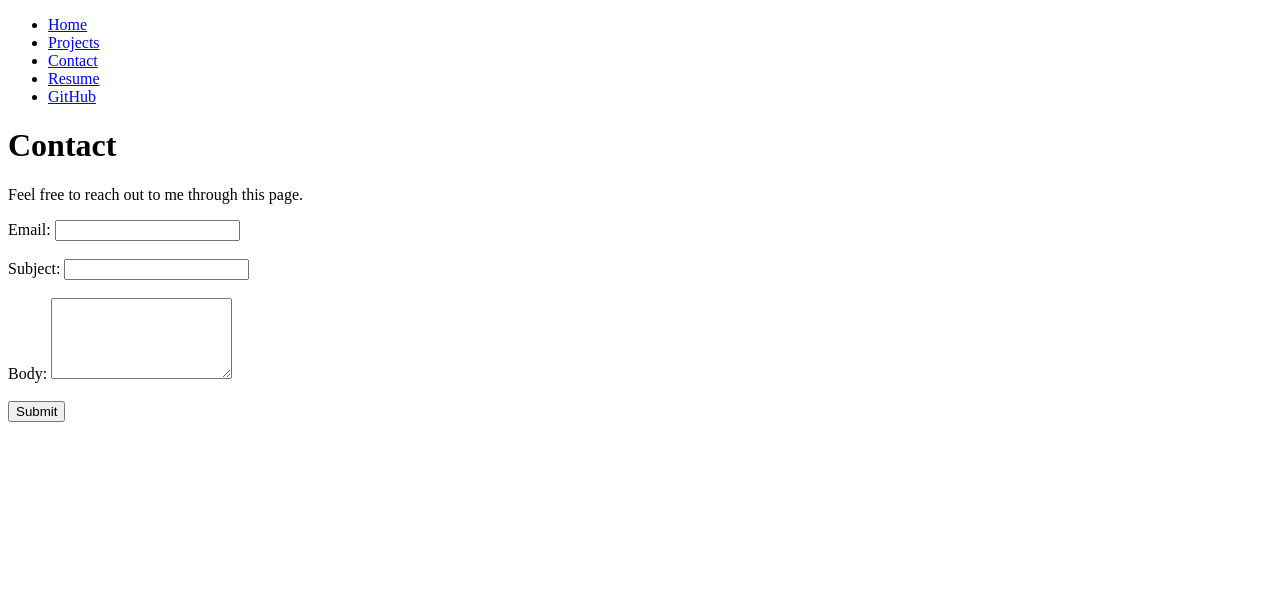
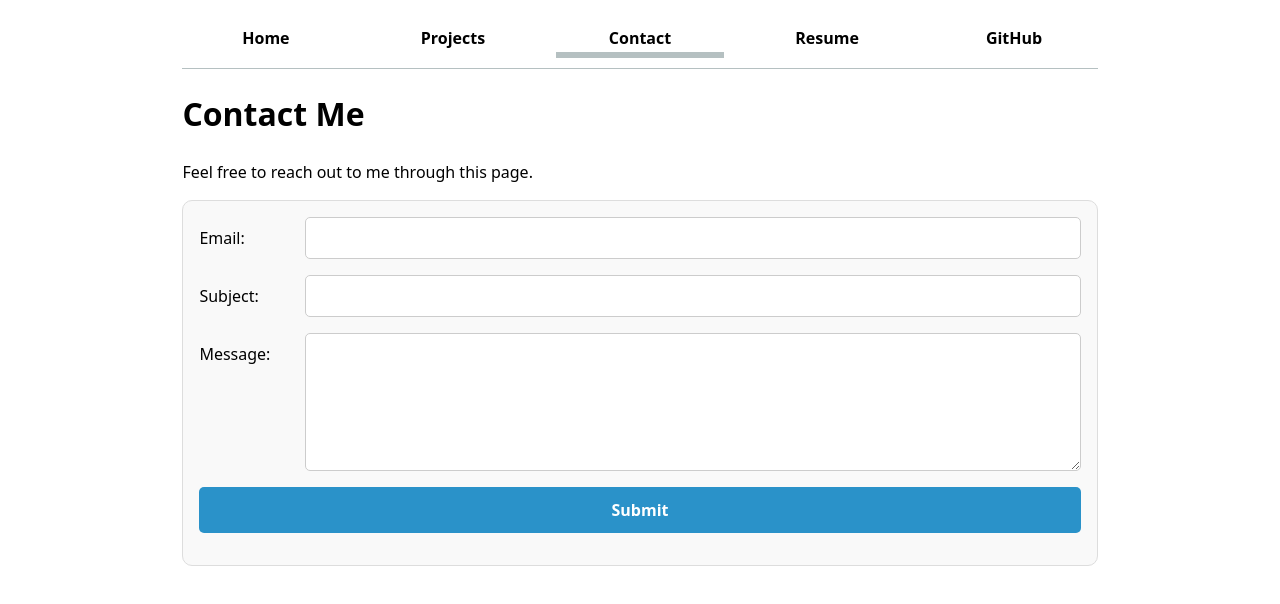
Before and after one commit to artyjb/portfolio, a plain HTML site: page contact/index.html in a window 1280 px wide. Drawn offline with Linux system fonts and the light colour scheme.

Commit message:
Worked on styling website
created style.css, routed links, styled menu bar, home page, and contact page

```diff
--- a/contact/index.html
+++ b/contact/index.html
@@ -11,23 +11,26 @@
         <ul>
             <li><a href="../index.html">Home</a></li>
             <li><a href="../projects/index.html">Projects</a></li>
-            <li><a href="index.html">Contact</a></li>
+            <li><a href="index.html" class="current">Contact</a></li> <!-- Add class="current" -->
             <li><a href="../resume/index.html">Resume</a></li>
-            <li><a href="https://github.com/arthurbrown" target="_blank">GitHub</a></li>
+            <li><a href="https://github.com/artyjb" target="_blank">GitHub</a></li>
         </ul>
     </nav>
-    <h1>Contact</h1>
+    <h1>Contact Me</h1>
     <p>Feel free to reach out to me through this page.</p>
     <form action="mailto:ajbrown@ucsd.edu" method="POST" enctype="text/plain">
-        <label for="email">Email:</label>
-        <input type="email" id="email" name="email" required>
-        <br><br>
-        <label for="subject">Subject:</label>
-        <input type="text" id="subject" name="subject" required>
-        <br><br>
-        <label for="Body">Body:</label>
-        <textarea id="Body" name="body" rows="5" required></textarea>
-        <br><br>
+        <div class="form-row">
+            <label for="email">Email:</label>
+            <input type="email" id="email" name="email" required>
+        </div>
+        <div class="form-row">
+            <label for="subject">Subject:</label>
+            <input type="text" id="subject" name="subject" required>
+        </div>
+        <div class="form-row">
+            <label for="Body">Message:</label>
+            <textarea id="Body" name="body" rows="5" required></textarea>
+        </div>
         <button>Submit</button>
     </form>
 </body>
--- a/style.css
+++ b/style.css
@@ -0,0 +1,165 @@
+/* Define the accent color on the <html> element */
+html {
+    --color-accent: #2a92c9; /* Set the accent color to a darker blue */
+    accent-color: var(--color-accent); /* Apply the accent color globally */
+
+}
+
+/* Body styling */
+body {
+    font: 100%/1.5 system-ui; /* Set line height and font */
+    max-width: 100ch; /* Limit body width */
+    margin-inline: auto; /* Center content horizontally */
+    padding: 0 20px; /* Add padding for spacing */
+}
+
+/* Navigation bar styling */
+nav {
+    display: flex; /* Enable Flexbox layout */
+    justify-content: space-around; /* Space out links evenly */
+    align-items: center; /* Align items vertically */
+    padding: 10px 0; /* Add padding for spacing */
+    border-bottom: 1px solid oklch(80% 3% 200); /* Add a bottom gray border */
+    position: relative; /* Enable positioning for pseudo-elements */
+}
+
+nav ul {
+    list-style: none; /* Remove bullet points */
+    margin: 0; /* Remove default margin */
+    padding: 0; /* Remove default padding */
+    display: flex; /* Make the <ul> a flex container */
+    gap: 20px; /* Add spacing between items */
+    width: 100%; /* Ensure the navigation spans the full width */
+}
+
+nav li {
+    margin: 0; /* Remove default margin */
+    padding: 0; /* Remove default padding */
+    flex: 1; /* Make each link take up equal space */
+    text-align: center; /* Center the text within each link */
+}
+
+/* Navigation links */
+nav a {
+    text-decoration: none; /* Remove underline from links */
+    color: inherit; /* Use the current text color */
+    font-weight: bold; /* Optional: Make links bold */
+    padding: 0.5em; /* Add spacing around each link */
+    text-align: center; /* Center the text inside the link box */
+    display: block; /* Ensure the link behaves like a block element */
+    position: relative; /* Enable positioning for pseudo-elements */
+}
+
+/* Current page link styling */
+nav a.current {
+    color: inherit; /* Keep the text color unchanged */
+    font-weight: bold; /* Make it stand out */
+    padding-bottom: 0.1em; /* Reduce padding to counter the border height */
+    border-bottom: 0.4em solid oklch(80% 3% 200); /* Add a thick gray bottom border */
+}
+
+/* Hover effect for navigation links */
+nav a:hover:not(.current)::after {
+    content: ""; /* Add a pseudo-element for the hover bar */
+    position: absolute;
+    bottom: -1px;/* Align the bar to overlap the nav's bottom border */
+    left: 0;
+    right: 0;
+    height: 0.4em; /* Match the desired thickness */
+    background-color: var(--color-accent); /* Use the accent color */
+
+}
+
+/* Content container for text and image */
+.content-container {
+    margin: 0 auto; /* Center the content container */
+    max-width: 100ch; /* Limit the width of the content */
+    padding: 0 ; /* Add padding for spacing */
+}
+
+/* Paragraph inside the content container */
+.content-container p {
+    margin: 0 0 20px 0; /* Add spacing below the paragraph */
+}
+
+/* Figure inside the content container */
+.content-container figure {
+    margin: 0; /* Remove default margins */
+    text-align: left; /* Align the caption to the left */
+}
+
+/* Image inside the figure */
+.scaled-image {
+    max-width: 56%; /* Ensure the image does not exceed the width of its container */
+    height: auto; /* Maintain the aspect ratio */
+    display: block; /* Remove any inline spacing issues */
+    margin-left: 0; /* Center the image horizontally */
+}
+
+/* Ensure form controls inherit the font from their parent */
+input, textarea, button {
+    font: inherit; /* Inherit font styles from parent elements */
+    padding: 0.5em; /* Add padding for better usability */
+    border: 1px solid #ccc; /* Add a light border */
+    border-radius: 5px; /* Add rounded corners */
+    box-sizing: border-box; /* Include padding and border in the element's total width */
+    width: 100%; /* Make inputs and textarea span the full width of their container */
+    margin-bottom: 1em; /* Add spacing between form elements */
+}
+
+/* Style the form container */
+form {
+    width: 100%; /* Ensure the form spans the full width of its container */
+    box-sizing: border-box; /* Include padding and border in the element's total width */
+    margin: 0 auto; /* Center the form horizontally */
+    padding: 1em; /* Add padding inside the form */
+    background-color: #f9f9f9; /* Add a light background color */
+    border: 1px solid #ddd; /* Add a light border around the form */
+    border-radius: 10px; /* Add rounded corners to the form */
+    display: flex;
+    flex-direction: column; /* Stack form rows vertically */
+    gap: 1em; /* Add spacing between rows */
+}
+
+/* Style each form row */
+form .form-row {
+    display: flex; /* Align label and input side by side */
+    align-items: baseline; /* Align the label and input text baselines */
+    gap: 1em; /* Add spacing between the label and input */
+    width: 100%; /* Ensure the row spans the full width of the form */
+}
+
+/* Style the labels */
+form label {
+    flex: 0 0 90px; /* Set a fixed width for all labels (adjust as needed) */
+    text-align: left; /* Align the label text to the left */
+    margin: 0; /* Remove any default margins */
+}
+
+/* Style the inputs and textarea */
+input, textarea {
+    flex: 1; /* Allow inputs to take up the remaining space */
+    font: inherit; /* Inherit font styles from parent elements */
+    padding: 0.5em; /* Add padding for better usability */
+    border: 1px solid #ccc; /* Add a light border */
+    border-radius: 5px; /* Add rounded corners */
+    box-sizing: border-box; /* Include padding and border in the element's total width */
+    margin: 0; /* Remove any default margins */
+    width: 100%; /* Ensure inputs span the full width of their container */
+}
+
+/* Style the submit button */
+button {
+    background-color: var(--color-accent); /* Use the accent color */
+    color: white; /* Make the text color white */
+    border: none; /* Remove the default border */
+    padding: 0.7em 1.5em; /* Add padding for better usability */
+    border-radius: 5px; /* Add rounded corners */
+    cursor: pointer; /* Change the cursor to a pointer on hover */
+    font-weight: bold; /* Make the button text bold */
+    align-self: flex-start; /* Align the button to the left */
+}
+
+button:hover {
+    background-color: #1a6fa5; /* Darken the button color on hover */
+}
```
Also changed, not shown: index.html (+13 -15 lines), projects/index.html (+3 -3 lines), resume/index.html (+4 -4 lines).
